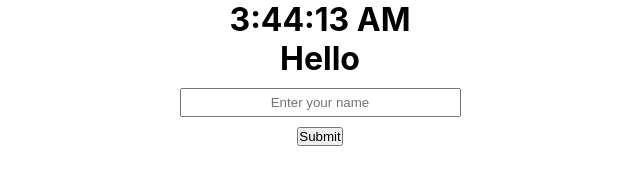
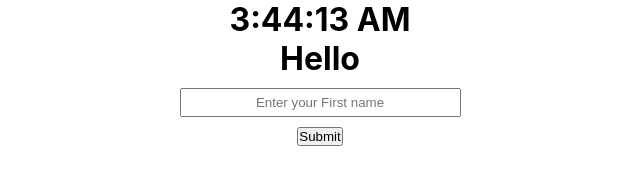
Before and after one commit to nikhilp132/react-edzaxh, a React (Create React App) app: page / in a window 1280 px wide. Shown: the top 196 px of the page, without its empty margins (320-960 px from the left). Built offline with nearby package versions, Linux system fonts and the light colour scheme.

Commit message:
1 file modified

```diff
--- a/src/Form.js
+++ b/src/Form.js
@@ -10,21 +10,24 @@ const Form = () => {
     UpdatedName(currentName);
   };
 
-  const updateValue = () => {
+  const updateValue = (event) => {
+    event.preventDefault();
     fullNewName(currName);
   };
 
   return (
+    <form onSubmit={updateValue}>
       <div className="formContent">
         <h1>Hello {fullName}</h1>
         <input
           type="text"
-        placeholder="Enter your name"
+          placeholder="Enter your First name"
           onChange={getInputValue}
           value={currName}
         />
-      <button onClick={updateValue}>Submit</button>
+        <button type="submit">Submit</button>
       </div>
+    </form>
   );
 };
 
```
Lines whose indentation alone changed are shown as unchanged.
